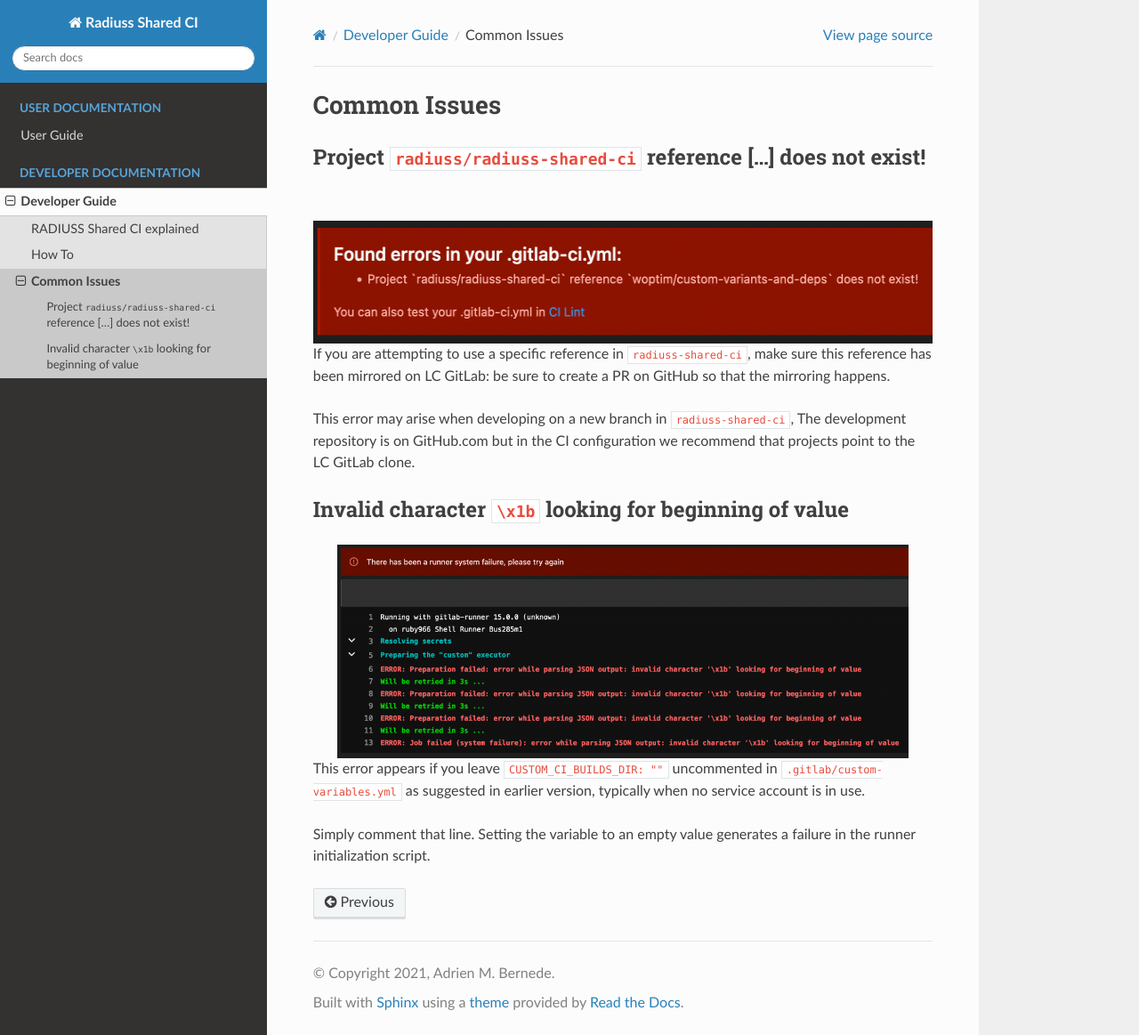
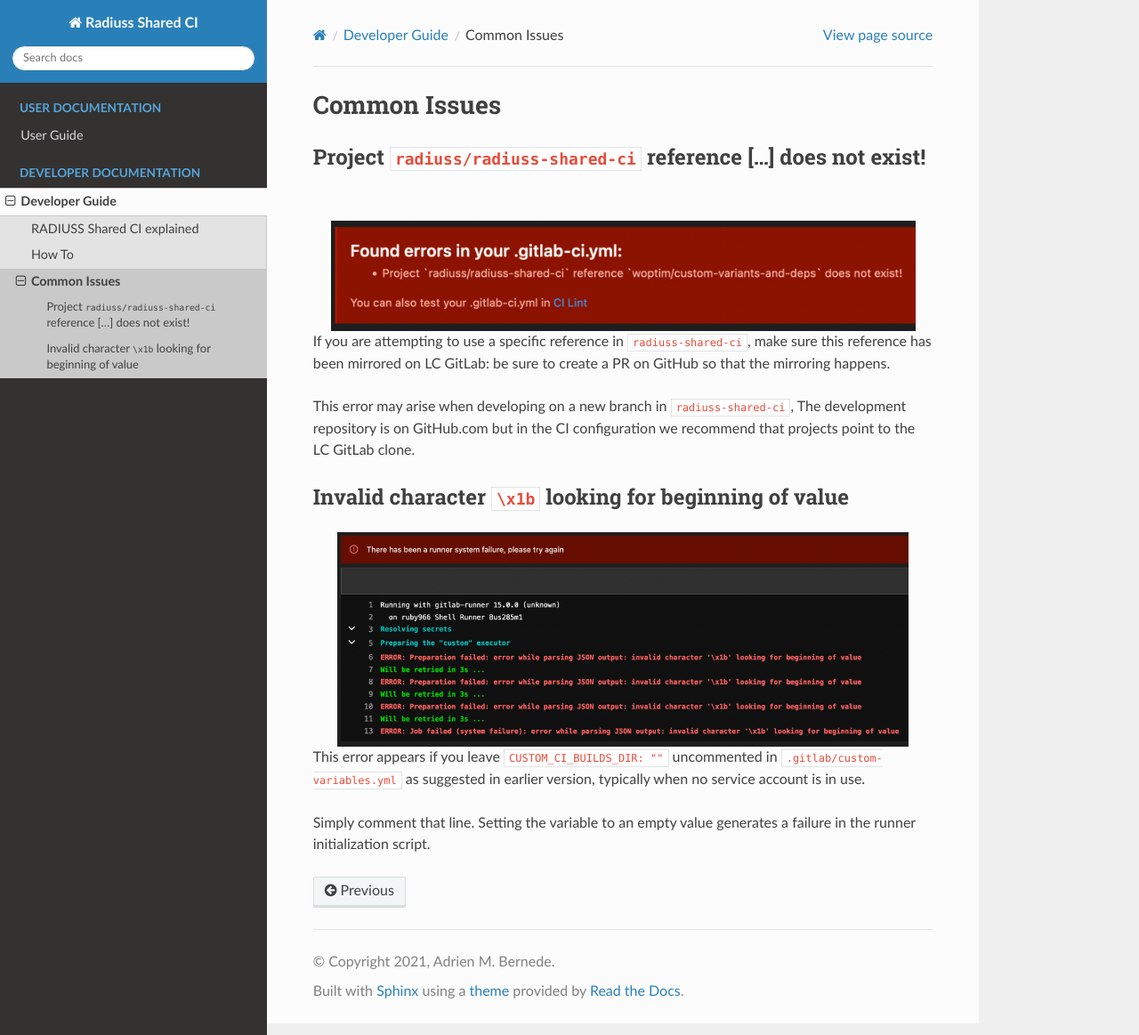
Before and after one commit to LLNL/radiuss-shared-ci, a Sphinx documentation site: the page built from docs/sphinx/dev_guide/common_issues.rst, in a window 1280 px wide and 1163 px high. Shown: the whole window at 89% size. Built offline with Sphinx 7.4.7 and the Read the Docs theme 2.0.0, drawn with Linux system fonts in a browser that asks for light colours.

Commit message:
Minor scale adjustment

```diff
--- a/docs/sphinx/dev_guide/common_issues.rst
+++ b/docs/sphinx/dev_guide/common_issues.rst
@@ -16,9 +16,10 @@ Project ``radiuss/radiuss-shared-ci`` reference [...] does not exist!
 =====================================================================
 
 .. image:: images/error-mirrored-reference.png
-   :scale: 50 %
+   :scale: 45 %
    :alt: Check that the reference is mirrored on LC GitLab.
    :align: center
+
 
 If you are attempting to use a specific reference in ``radiuss-shared-ci``, make
 sure this reference has been mirrored on LC GitLab: be sure to create a PR on
@@ -37,6 +38,7 @@ Invalid character ``\x1b`` looking for beginning of value
    :alt: Check that the reference is mirrored on LC GitLab.
    :align: center
 
+
 This error appears if you leave ``CUSTOM_CI_BUILDS_DIR: ""`` uncommented in
 ``.gitlab/custom-variables.yml`` as suggested in earlier version, typically
 when no service account is in use.
```
